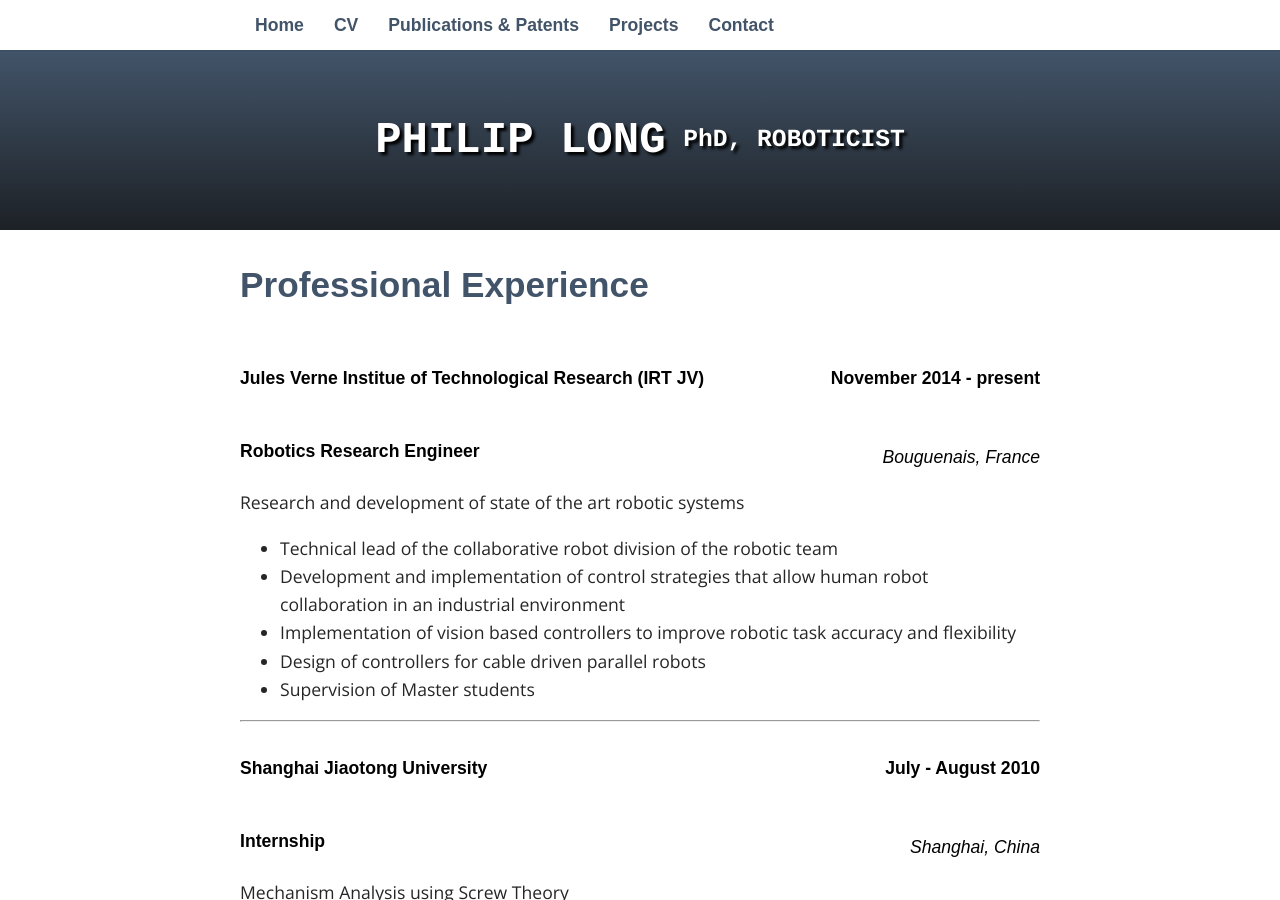
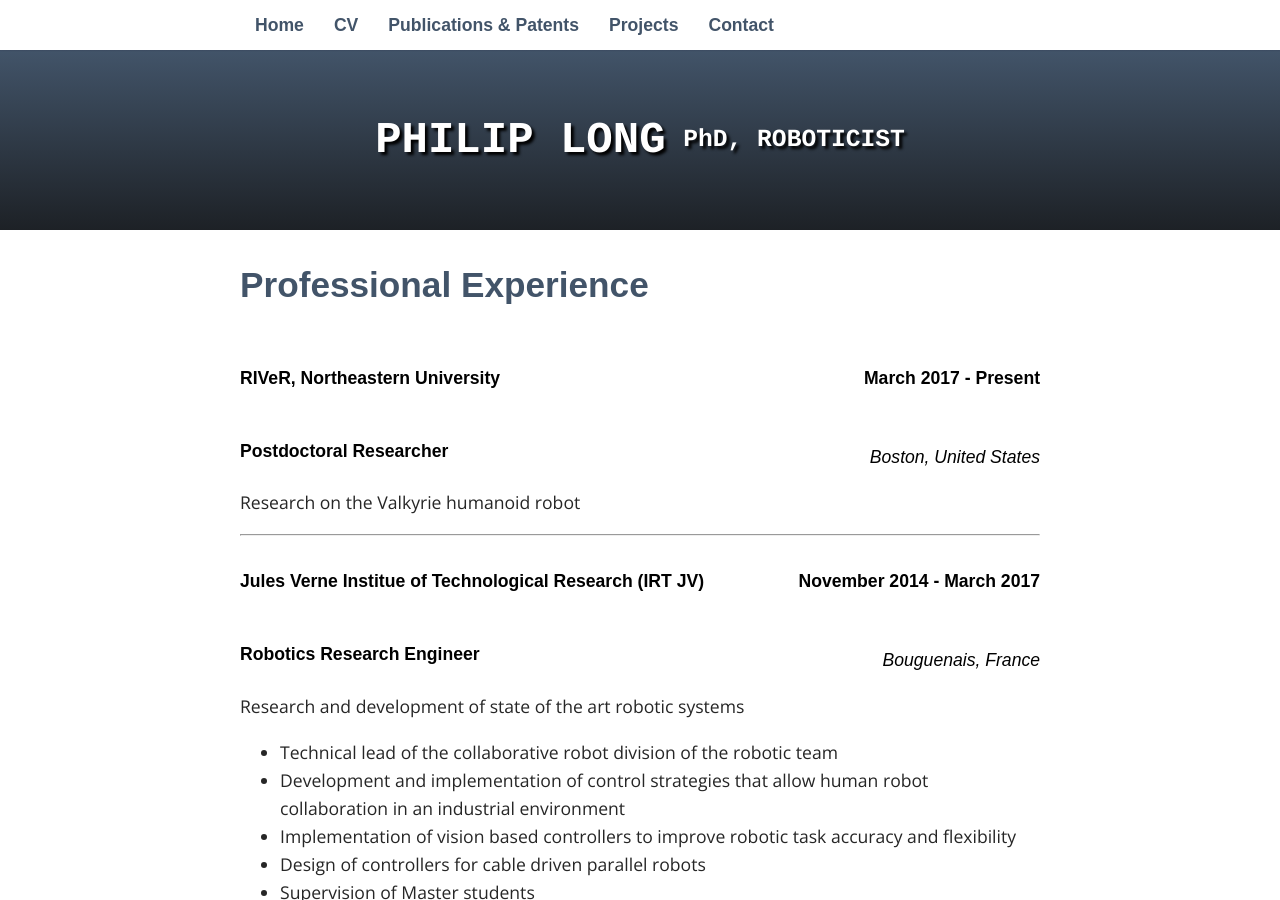
Before and after one commit to philip-long/philip-long.github.io, a Jekyll site: the page built from cv/index.html, in a window 1280 px wide and 900 px high. Built offline with Jekyll 4.4.1, drawn with Linux system fonts in a browser that asks for light colours; some web fonts are replaced.

Commit message:
Updated mini cv

```diff
--- a/cv/index.html
+++ b/cv/index.html
@@ -6,10 +6,33 @@ title: CV
 <div class="blurb">
 
                 <h2 class="col">Professional Experience</h2>
+<div style="clear: both">
+    <h4 style="float: left">RIVeR, Northeastern University</h4>
+    <h4 style="float: right">March 2017 - Present</h4>
+</div>
+
+</br>
+
+
+<div style="clear: both">
+    <h4 style="float: left">Postdoctoral Researcher</h4>
+    <h5 style="float: right">Boston, United States</h5>
+</div>
+
+</br>
+</br>
+
+
+       	 <p> Research on the Valkyrie humanoid robot  </p>
+
+
+<hr>
+
+
 
 <div style="clear: both">
     <h4 style="float: left">Jules Verne Institue of Technological Research (IRT JV)</h4>
-    <h4 style="float: right">November 2014 - present</h4>
+    <h4 style="float: right">November 2014 - March 2017</h4>
 </div>
 
 </br>
```
